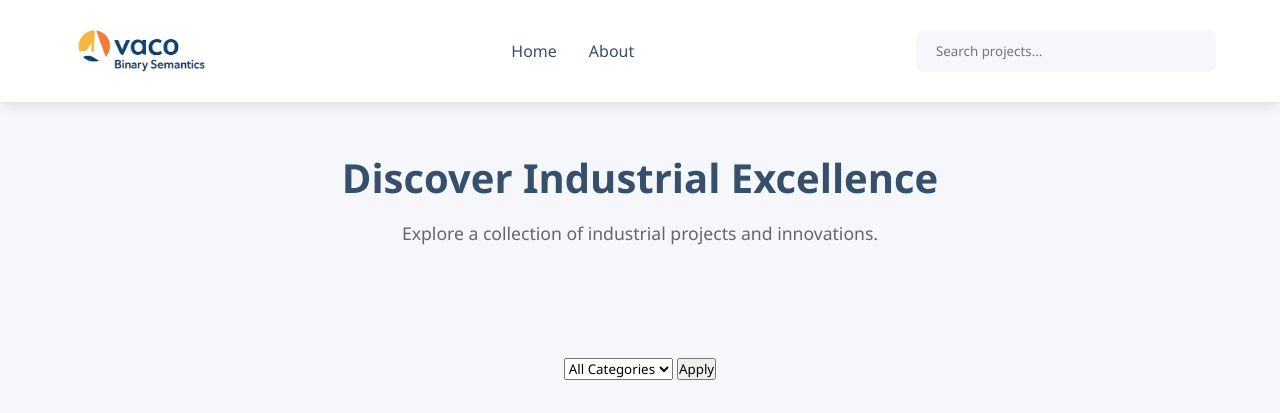
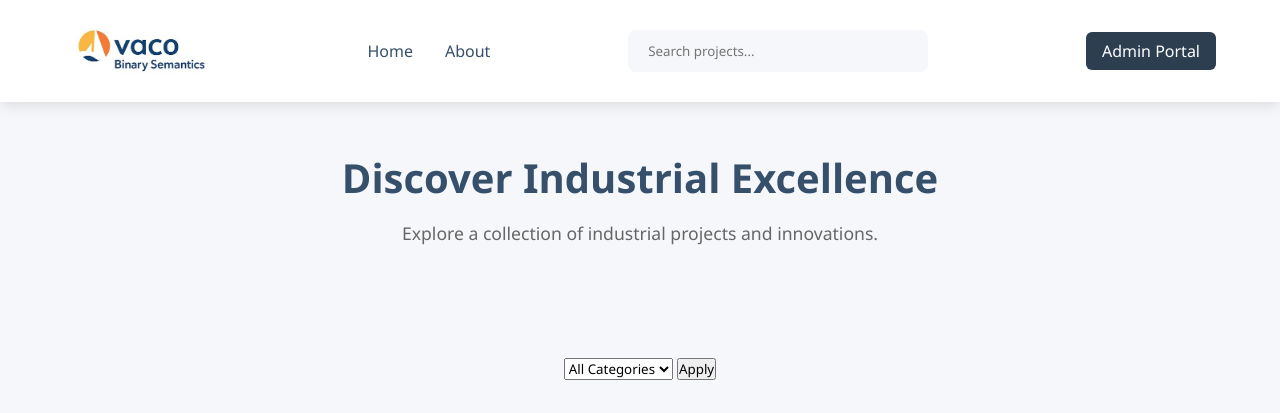
Before and after one commit to Rishab260/canonical-ui, a Django app: page / in a window 1280 px wide. Shown: the top 413 px of the page. Run offline with Django 5.2, Linux system fonts and the light colour scheme; data that the repository does not hold is empty.

Commit message:
Added admin portal link

```diff
--- a/canonicalwebui/core/static/canonical-ui/styles.css
+++ b/canonicalwebui/core/static/canonical-ui/styles.css
@@ -223,6 +223,21 @@ header {
     transform: translateY(-5px);
 }
 
+.admin-link {
+    margin-left: 20px;
+    padding: 8px 16px;
+    background: #2c3e50;
+    color: #fff;
+    border-radius: 6px;
+    text-decoration: none;
+    font-weight: 500;
+    transition: background 0.2s;
+}
+.admin-link:hover {
+    background: #87CEEB;
+    color: #222;
+}
+
 .project-image {
     width: 100%;
     height: 180px;
--- a/canonicalwebui/core/templates/core/landing_page.html
+++ b/canonicalwebui/core/templates/core/landing_page.html
@@ -20,6 +20,7 @@
         <form method="get" id="search-form" class="search-bar">
             <input type="text" name="search" placeholder="Search projects..." value="{{ search_query }}">
         </form>
+        <a href="/admin/" class="admin-link" target="_blank">Admin Portal</a>
     </nav>
 </header>
 
```
